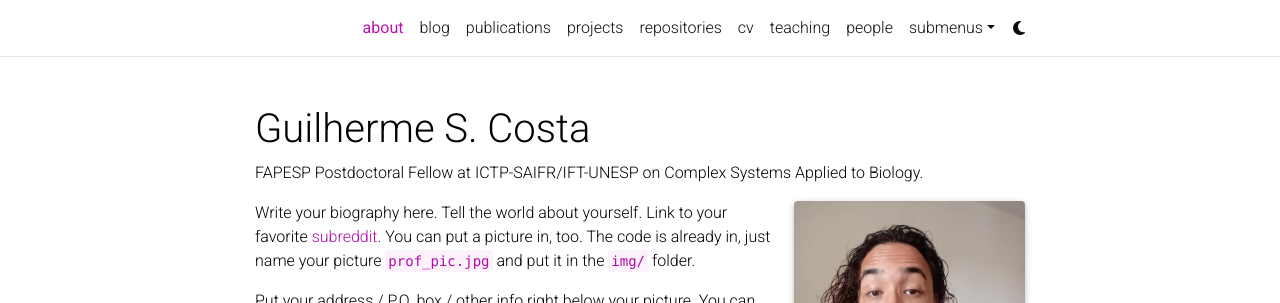
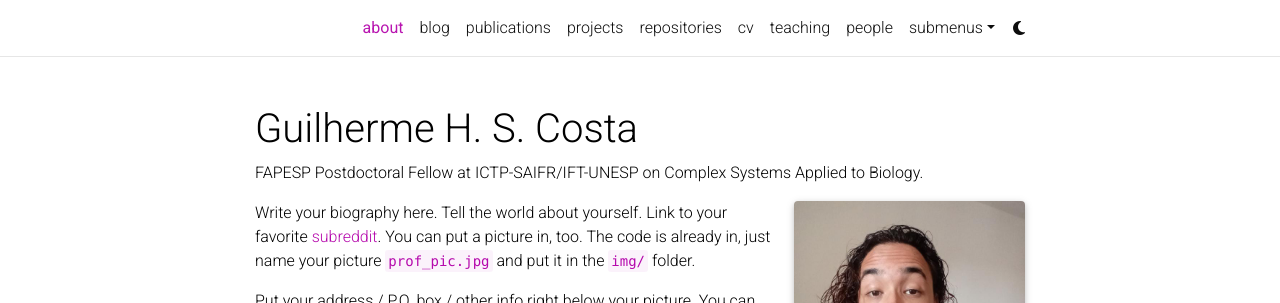
Before and after one commit to ghscosta/ghscosta.github.io, a Jekyll site: the page built from _pages/about.md, in a window 1280 px wide. Shown: the top 303 px of the page. Built offline with Jekyll 4.4.1, drawn with Linux system fonts in a browser that asks for light colours; full-size pictures stand in for the smaller copies a plugin makes; comment, search, counter and statistics services are not loaded; a style sheet for code colours, icons or effects is not loaded.

```diff
--- a/_config.yml
+++ b/_config.yml
@@ -2,7 +2,7 @@
 # Site settings
 # -----------------------------------------------------------------------------
 
-title: Guilherme S. Costa # the website title (if blank, full name will be used instead)
+title: Guilherme H. S. Costa # the website title (if blank, full name will be used instead)
 first_name: Guilherme
 middle_name: S.
 last_name: Costa
```
